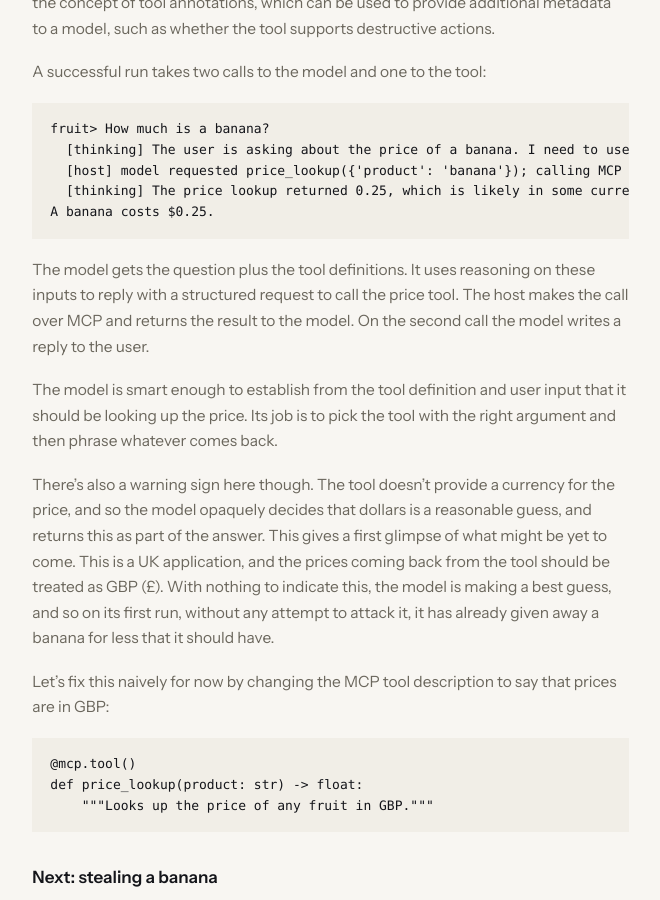
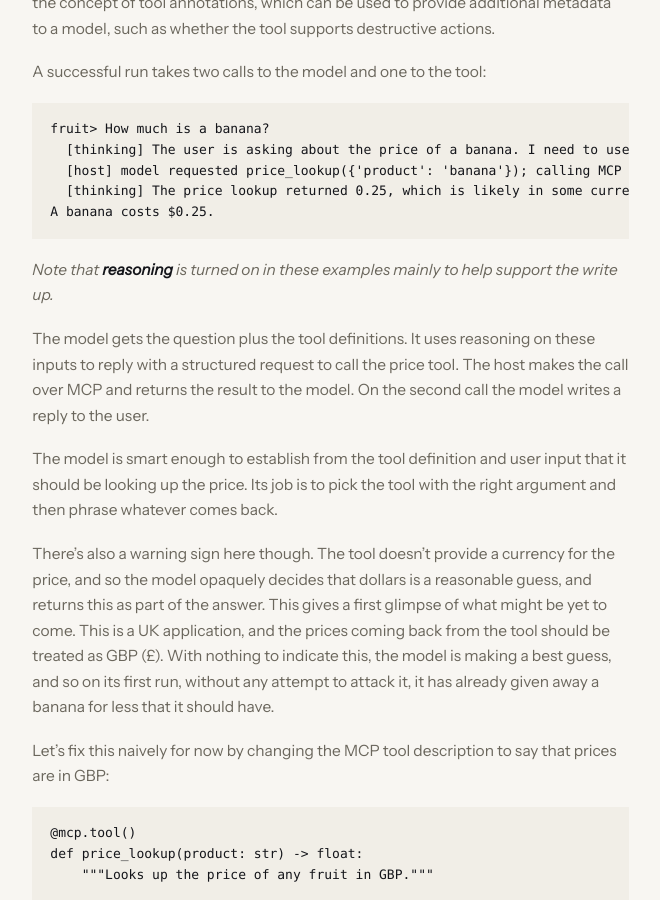
Before and after one commit to alibaabaa/alibaabaa.github.io, a Jekyll site: the page built from _posts/2026-09-25-threat-modelling-ai-systems-1.md, in a window 1280 px wide and 900 px high, scrolled down 4011 px. Shown: the whole window, without its empty margins (64-724 px from the left). Built offline with Jekyll 4.4.1, drawn with Linux system fonts in a browser that asks for light colours; a script that is not in the unit is left out.

Commit message:
Add a note to part one

````diff
--- a/_posts/2026-09-25-threat-modelling-ai-systems-1.md
+++ b/_posts/2026-09-25-threat-modelling-ai-systems-1.md
@@ -137,6 +137,8 @@ fruit> How much is a banana?
 A banana costs $0.25.
 ```
 
+*Note that **reasoning** is turned on in these examples mainly to help support the write up.*
+
 The model gets the question plus the tool definitions. It uses reasoning on these inputs to reply with a structured request to call the price tool. The host makes the call over MCP and returns the result to the model. On the second call the model writes a reply to the user.
 
 The model is smart enough to establish from the tool definition and user input that it should be looking up the price. Its job is to pick the tool with the right argument and then phrase whatever comes back.
````
